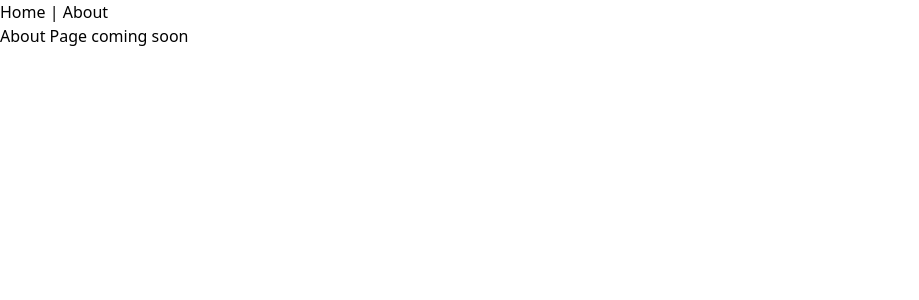
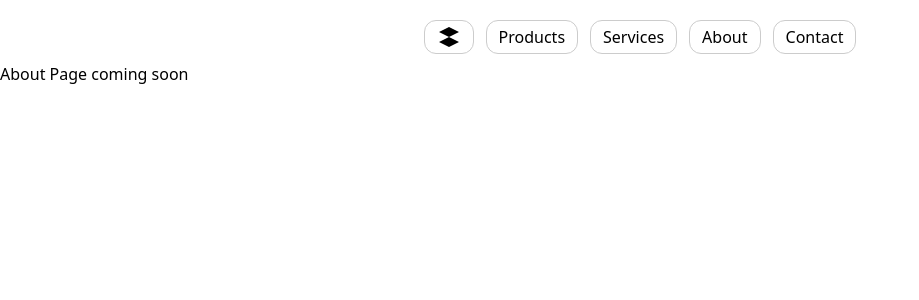
Before and after one commit to threeholestraw/threeholestraw.github.io, a React (Vite) app: page /about in a window 1280 px wide. Shown: the top 300 px of the page, without its empty margins (0-919 px from the left). Built offline with nearby package versions, Linux system fonts and the light colour scheme.

Commit message:
framer motion header

```diff
--- a/package.json
+++ b/package.json
@@ -4,13 +4,14 @@
   "version": "0.0.0",
   "type": "module",
   "scripts": {
-    "dev": "vite --port 3000",
+    "dev": "vite --port 5173",
     "build": "tsc -b && vite build",
     "lint": "eslint .",
     "preview": "vite preview"
   },
   "dependencies": {
     "@react-router/fs-routes": "^7.7.0",
+    "motion": "^12.23.12",
     "react": "^19.0.0",
     "react-dom": "^19.0.0",
     "react-router": "^7.7.0",
--- a/src/routes/layout.tsx
+++ b/src/routes/layout.tsx
@@ -1,14 +1,92 @@
 import { Link, Outlet } from "react-router";
+import {
+  useMotionValueEvent,
+  MotionValue,
+  motion,
+  useScroll,
+} from "motion/react";
+import type { Variants } from "motion/react";
+import { useState, useRef } from "react";
+
+// export const App = () => {
+//   const ref = useRef<HTMLDivElement>(null);
+//   const { scrollY } = useScroll({ container: ref });
+//   return (
+//     <div ref={ref} className="h-dvh w-full overflow-auto text-black">
+//       <div className="min-h-[300vh] bg-linear-to-b from-[rgba(255,255,255,.1)] to-[rgba(255,255,255,0)]">
+//         <Nav scrollY={scrollY} />
+//       </div>
+//     </div>
+//   );
+// };
+
+const Nav = ({ scrollY }: { scrollY: MotionValue<number> }) => {
+  const [hidden, setHidden] = useState(false);
+  const lastYRef = useRef(0);
+
+  useMotionValueEvent(scrollY, "change", (y) => {
+    const difference = y - lastYRef.current;
+    if (Math.abs(difference) > 180) {
+      setHidden(difference > 0);
+      lastYRef.current = y;
+    }
+  });
+
+  return (
+    <motion.div
+      animate={hidden ? "hidden" : "visible"}
+      initial="visible"
+      whileHover={hidden ? "peeking" : "visible"}
+      onFocusCapture={hidden ? () => setHidden(false) : undefined}
+      variants={
+        {
+          visible: { y: "0%" },
+          hidden: { y: "-90%" },
+          peeking: { y: "0%", cursor: "pointer" },
+        } as Variants
+      }
+      transition={{ duration: 0.2 }}
+      className="sticky top-0 z-nav flex w-full justify-center pt-3"
+    >
+      <nav className="flex justify-between gap-3 rounded-3xl bg-white p-2 *:rounded-xl *:border *:border-[#ccc] *:px-3 *:py-1 *:transition-colors *:duration-300 *:hover:bg-[#ccc] *:focus-visible:bg-[#ccc]">
+        <Link to="#" className="bg-white hover:bg-[#ccc]">
+          <svg
+            className="h-6 w-6"
+            fill="currentColor"
+            viewBox="0 0 24 24"
+            xmlns="http://www.w3.org/2000/svg"
+          >
+            <path d="M12 2L2 7l10 5 10-5-10-5zM2 17l10 5 10-5-10-5-10 5z"></path>
+          </svg>
+          <span className="sr-only">Home</span>
+        </Link>
+        <Link to="#">Products</Link>
+        <Link className="md:hidden" to="#">
+          ...
+        </Link>
+        <Link className="max-md:hidden" to="#">
+          Services
+        </Link>
+        <Link className="max-md:hidden" to="/about">
+          About
+        </Link>
+        <Link className="max-md:hidden" to="#">
+          Contact
+        </Link>
+      </nav>
+    </motion.div>
+  );
+};
 
 export const Layout = () => {
+  const ref = useRef<HTMLDivElement>(null);
+  const { scrollY } = useScroll({ container: ref });
   return (
-    <div>
-      <div className="bg-black bg-gray ">
-
-      </div>
-      <nav className="p-">
+    <div ref={ref} className="min-h-dvh w-full overflow-auto flex flex-col">
+      <Nav scrollY={scrollY} />
+      {/* <nav className="p-4">
         <Link to="/">Home</Link> | <Link to="/about">About</Link>
-      </nav>
+      </nav> */}
       <Outlet />
     </div>
   )
```
